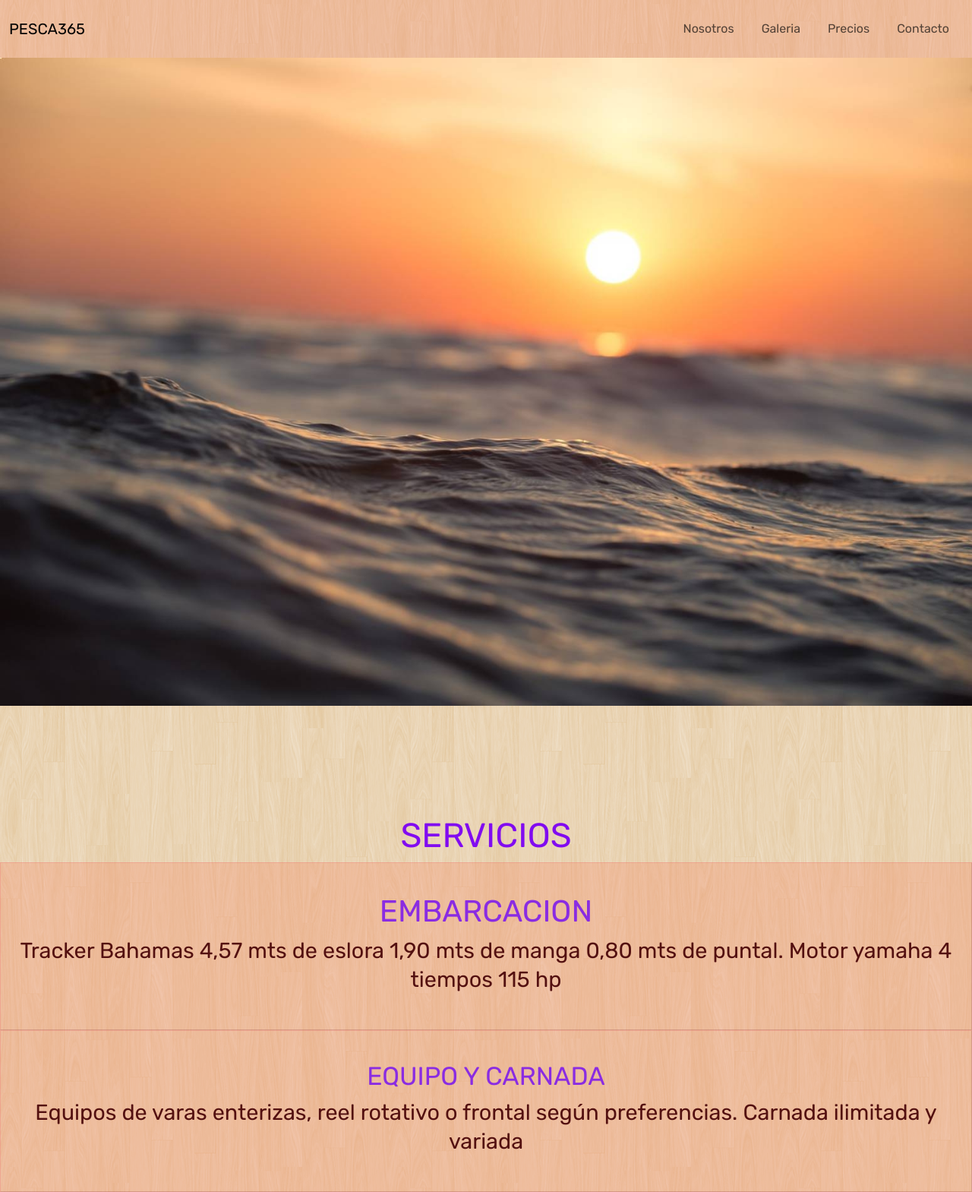
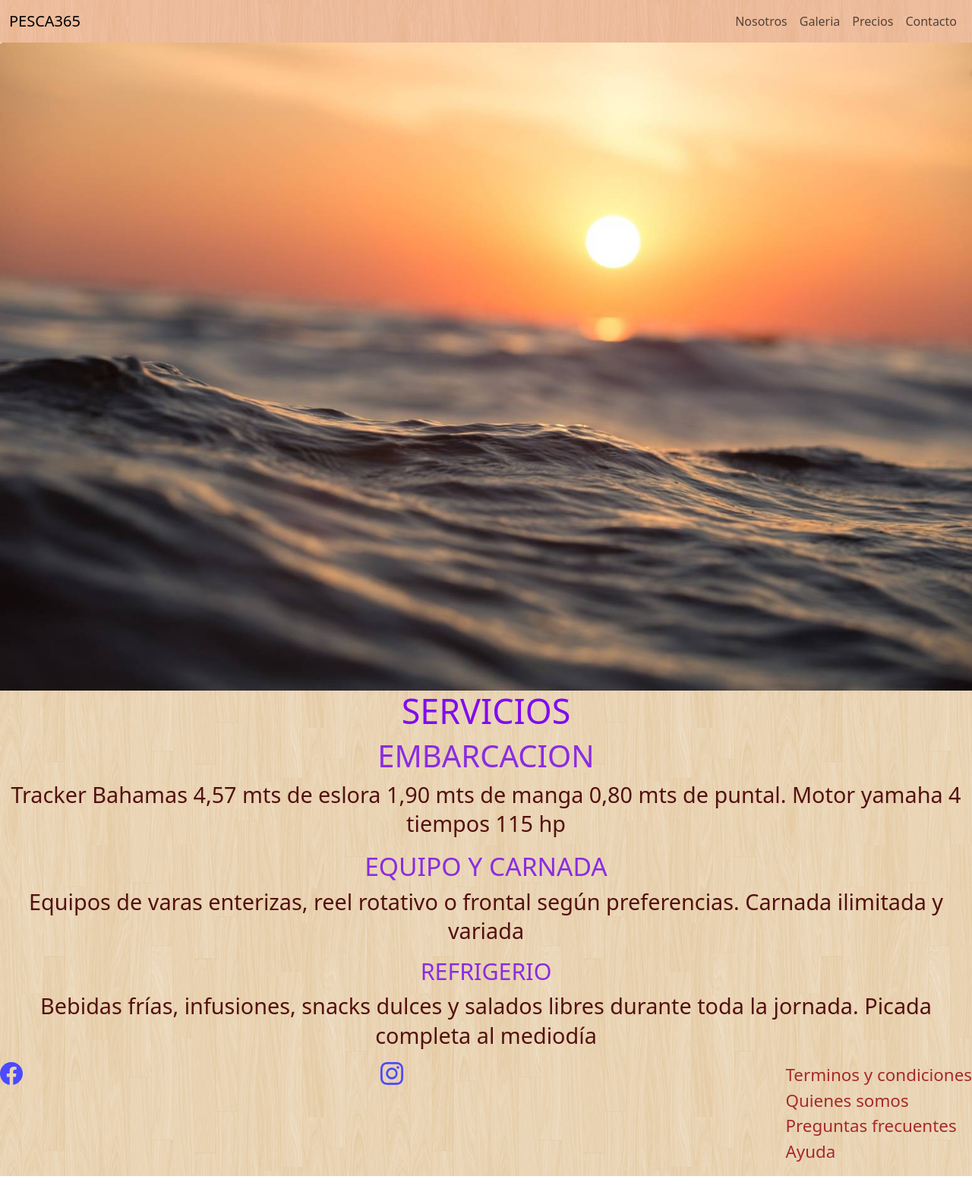
Before and after one commit to alejandrob612/pesca365diegoreinoso, a website: page index.html in a window 1280 px wide. Shown: the top 1569 px of the page at 76% size. After the commit the page ends 1548 px from the top, so only its background shows below. Drawn offline with nearby package versions, Linux system fonts and the light colour scheme.

Commit message:
primer commit con avances a 3 era entrega

```diff
--- a/index.html
+++ b/index.html
@@ -11,7 +11,7 @@
   <body>
     <nav class="navbar navbar-expand-lg botonera sticky-top">
         <div class="container-fluid">
-          <a class="navbar-brand" href="../index.html" class="titulo-nav">PESCA365</a>
+          <a class="navbar-brand" href="./index.html" class="titulo-nav">PESCA365</a>
           <button class="navbar-toggler" type="button" data-bs-toggle="collapse" data-bs-target="#navbarSupportedContent" aria-controls="navbarSupportedContent" aria-expanded="false" aria-label="Toggle navigation">
             <span class="navbar-toggler-icon"></span>
           </button>
--- /dev/null
+++ b/scss/_commons.scss
@@ -0,0 +1,79 @@
+html {
+    font-size: 62,5%;
+
+
+    body {
+    background-image: url(../img/retina_wood.png);
+    background-repeat: repeat;
+    background-attachment: fixed;
+    p {
+        color: rgb(83, 16, 16);
+        font-weight: 400;
+        font-size: 1.8rem;
+        line-height: 2.4rem
+      }
+    h1 {
+        color: $maincolor; font-size: $textL;
+       }
+    h2 {
+        color: $secondarycolor; font-size: $textM;
+       }
+    h3 {
+        color: $terciarycolor; font-size: $textS;
+       }
+    table {
+        display: flex;
+        justify-content: center;
+        font-size: 2rem;
+        height: auto;
+        width: auto;
+        padding: 50px;
+        position: auto;
+        width: auto;
+            }
+    div {
+        form{
+            font-size: 1.4rem;
+                label {
+                    display: flex;justify-content: flex-start;
+                }
+            }
+        }
+        .text-27 {
+            font-size: 2.1rem;
+        }
+        .text-25 {
+            font-size: 1.9rem;
+        }
+        .contacto {
+            display: flex;justify-content: flex-end;
+        }
+        .precios {
+            display: flex;justify-content: center;
+        }
+        .img100 {
+            width: 100%;
+        }
+        footer {
+            display: flex;justify-content: space-between;
+
+                div {
+                    svg {
+                            width: 30px;
+                            fill: rgb(74, 74, 255);
+                        }
+                    }
+                ul {
+                        list-style: none;
+                    li{
+                        a {
+                       text-decoration: none;
+                       font-size: 1.4rem;
+                       color: brown;
+                          }
+                      }
+                    }
+                }
+
+    }
+}
--- /dev/null
+++ b/scss/_nav.scss
@@ -0,0 +1,28 @@
+nav {
+    background-color: rgb(245, 133, 99, .3);
+    padding: 8px 30px;
+    height: auto;
+    position: sticky;
+    width: 100;
+    text-decoration: none;
+    display: flex;
+    flex-direction: row;
+    justify-content: space-between;
+    align-items: center;
+    ul {
+        li {
+            a {
+
+            color: rgb(126, 139, 5);text-decoration: none;
+                        font-size: 1.2rem;
+              }
+
+           }
+       }
+    ol {
+        text-decoration: none;
+        list-style: none;
+        font-size: 1.5rem;
+        }
+
+}
--- /dev/null
+++ b/scss/_vars.scss
@@ -0,0 +1,17 @@
+//variables globales
+
+//colors
+$maincolor: rgb(129, 11, 240);
+$secondarycolor: hsl(271, 76%, 53%);
+$terciarycolor: rgb(164, 85, 238);
+$paragraphfcolor: rgb(83, 16, 16);
+
+//fonts
+
+$mainfont:'Rubik', sans-serif;
+
+//sizing
+
+$textS: 2.3rem;
+$textM: 2.5rem;
+$textL: 2.8rem;
--- /dev/null
+++ b/scss/style.scss
@@ -0,0 +1,5 @@
+@import url('https://fonts.googleapis.com/css2?family=Rubik:wght@300;400&display=swap');
+@import "_vars";
+@import "_commons";
+@import "_nav";
+@import "_media";
```
Also changed, not shown: package.json (added, +16 -0 lines), css/style.css, scss/_media.scss (added), 3 other files.
